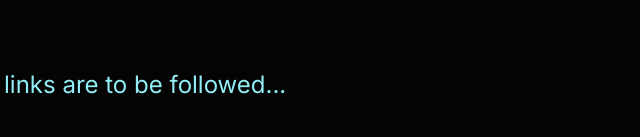
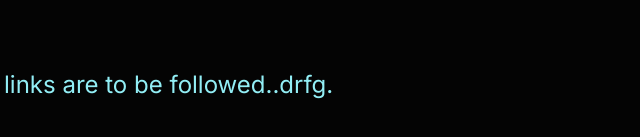
Before and after one commit to R0yers/Web-Portfolio-CSS-HTML, a plain HTML site: page index.html in a window 1280 px wide. Shown: the part 2055-2192 px from the top of the page, 152-792 px from the left. Drawn offline with Linux system fonts and the light colour scheme.

Commit message:
Update index.html

```diff
--- a/index.html
+++ b/index.html
@@ -154,7 +154,7 @@
         </section>
     </main>
     <footer>
-        <p>**GitHub links are to be followed...</p>
+        <p>**GitHub links are to be followed..drfg.</p>
     </footer>
 </body>
 </html>
```
